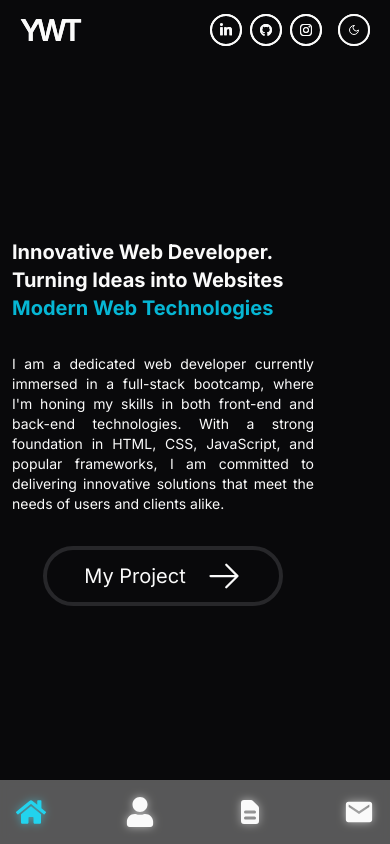
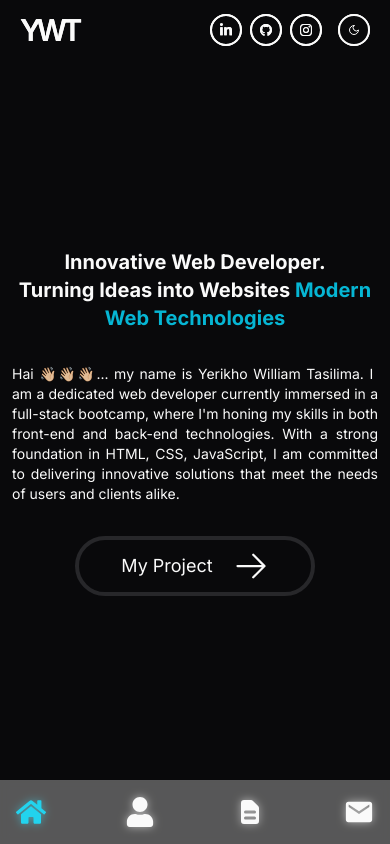
Before and after one commit to yerikhowilliamt/portfolio, a Next.js app: page / in a window 390 px wide. Built offline with nearby package versions, Linux system fonts and the light colour scheme.

Commit message:
fix: navbar and home page

```diff
--- a/src/app/(pages)/(home)/page.tsx
+++ b/src/app/(pages)/(home)/page.tsx
@@ -9,10 +9,10 @@ import Avatar from '@/components/Elements/Avatar/Avatar';
 export default function Home() {
   return (
     <Main>
-      <div className='flex w-full h-full justify-center pr-16'>
+      <div className='flex w-full h-full justify-center xl:pr-20 2xl:pr-24'>
         {/* Text */}
         <div className='relative flex w-full h-full'>
-          <div className='w-full static xl:absolute top-0 flex flex-col gap-8'>
+          <div className='w-full static xl:absolute top-0 flex flex-col gap-8 text-center md:text-start'>
             <motion.h1
               initial={{ y: -20, opacity: 0 }}
               animate={{ y: 0, opacity: 1 }}
@@ -29,10 +29,11 @@ export default function Home() {
               transition={{ ease: 'easeInOut', duration: 1.75 }}
               className='md:max-w-md xl:max-w-4xl mx-auto xl:mx-0 text-sm md:text-base text-justify'
             >
+              Hai 👋🏼👋🏼👋🏼... my name is Yerikho William Tasilima.
               I am a dedicated web developer currently immersed in a full-stack
               bootcamp, where I'm honing my skills in both front-end and
               back-end technologies. With a strong foundation in HTML, CSS,
-              JavaScript, and popular frameworks, I am committed to delivering
+              JavaScript, I am committed to delivering
               innovative solutions that meet the needs of users and clients
               alike.
             </motion.p>
@@ -55,7 +56,7 @@ export default function Home() {
           initial={{ y: 20, opacity: 0 }}
           animate={{ y: 0, opacity: 1 }}
           transition={{ ease: 'easeInOut', duration: 1.75 }}
-          className='relative w-full lg:w-[520px] lg:h-[320px] xl:w-[320px] xl:h-[320px] lg:right-0 hidden lg:block'
+          className='relative lg:w-[520px] lg:h-[320px] xl:w-[320px] xl:h-[320px] lg:right-0 hidden lg:block'
         >
           <Avatar />
         </motion.div>
--- a/src/components/Elements/ProjectButton/ProjectButton.tsx
+++ b/src/components/Elements/ProjectButton/ProjectButton.tsx
@@ -8,7 +8,7 @@ const ProjectButton = () => {
         href={"/project"}
         className="w-60 h-full flex gap-5 py-2 justify-center items-center border-4 rounded-full group"
       >
-        <h1 className="text-xl xl:text-2xl">My Project</h1>
+        <h1 className="text-lg xl:text-2xl">My Project</h1>
         <HiArrowRight className="text-4xl group-hover:translate-x-2 transition-all duration-300" />
       </Link>
     </div>
```
